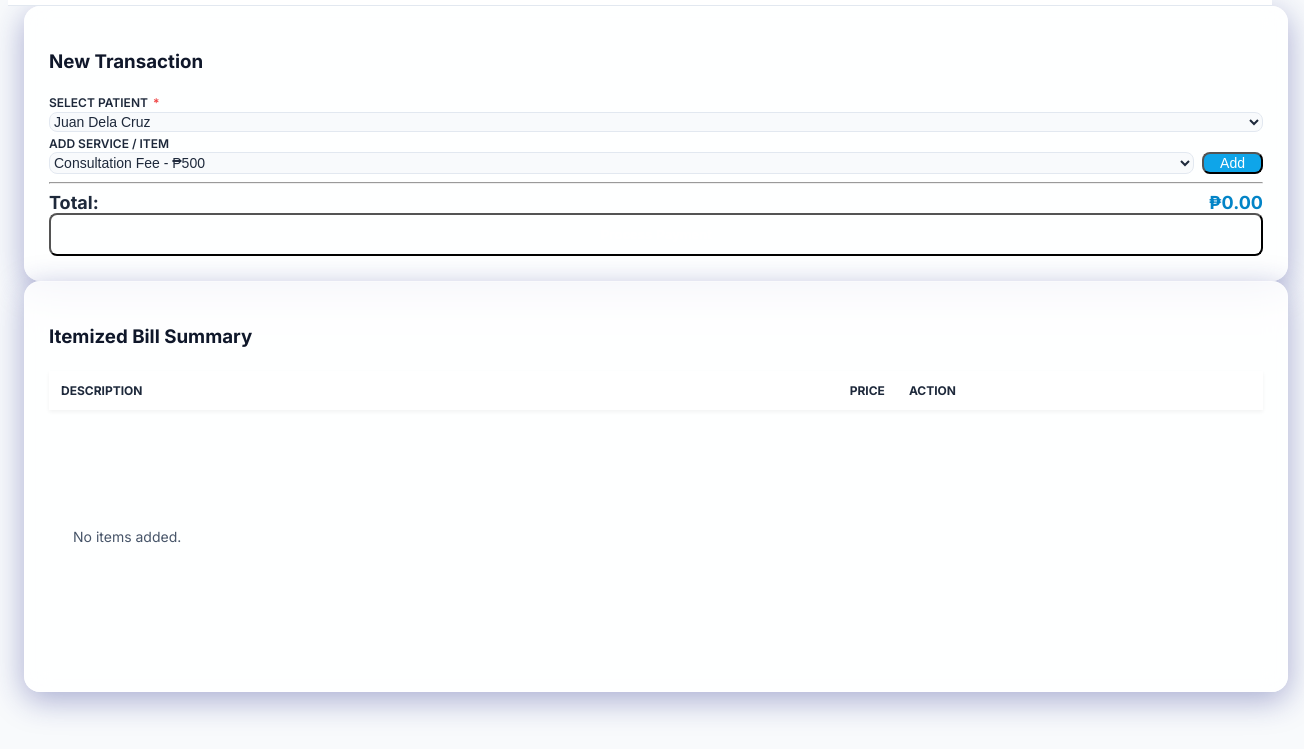
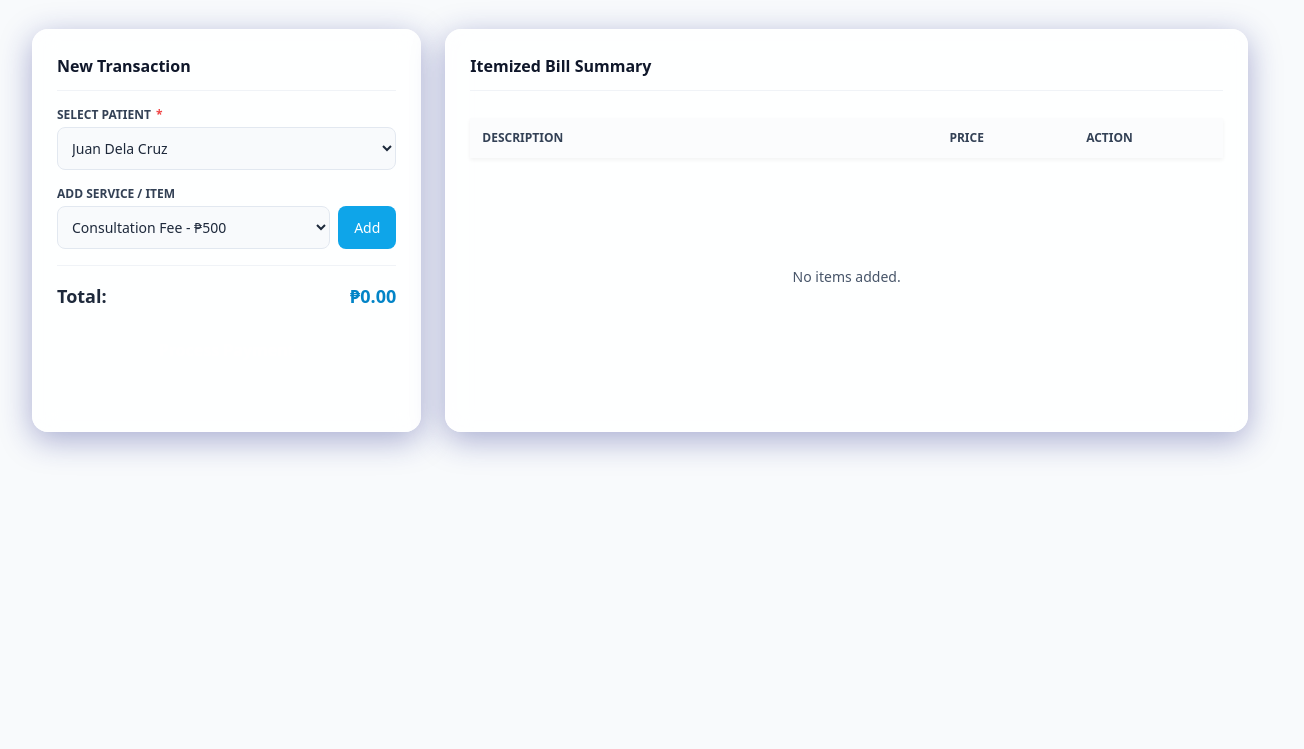
Before and after one commit to EzraMix12/testclinic-hms, a website: page billing.html in a window 1280 px wide. Shown: the part 67-816 px from the top of the page, 1304 px wide, since content can reach past the window. Drawn offline with nearby package versions, Linux system fonts and the light colour scheme.

Commit message:
EMERGENCY: Restore Tailwind CDN - UI was completely broken without it

```diff
--- a/billing.html
+++ b/billing.html
@@ -7,6 +7,7 @@
 
     <link rel="stylesheet" href="https://cdnjs.cloudflare.com/ajax/libs/font-awesome/6.4.0/css/all.min.css">
     <link href="https://fonts.googleapis.com/css2?family=Inter:wght@300;400;500;600;700&display=swap" rel="stylesheet">
+    <script src="https://cdn.tailwindcss.com"></script>
     <link rel="stylesheet" href="styles.css">
     <script src="design-tokens.js"></script>
 </head>
```
Also changed, not shown: dashboard.html (+1 -0 lines), emr.html (+1 -0 lines), index.html (+1 -0 lines), registry.html (+1 -0 lines).
